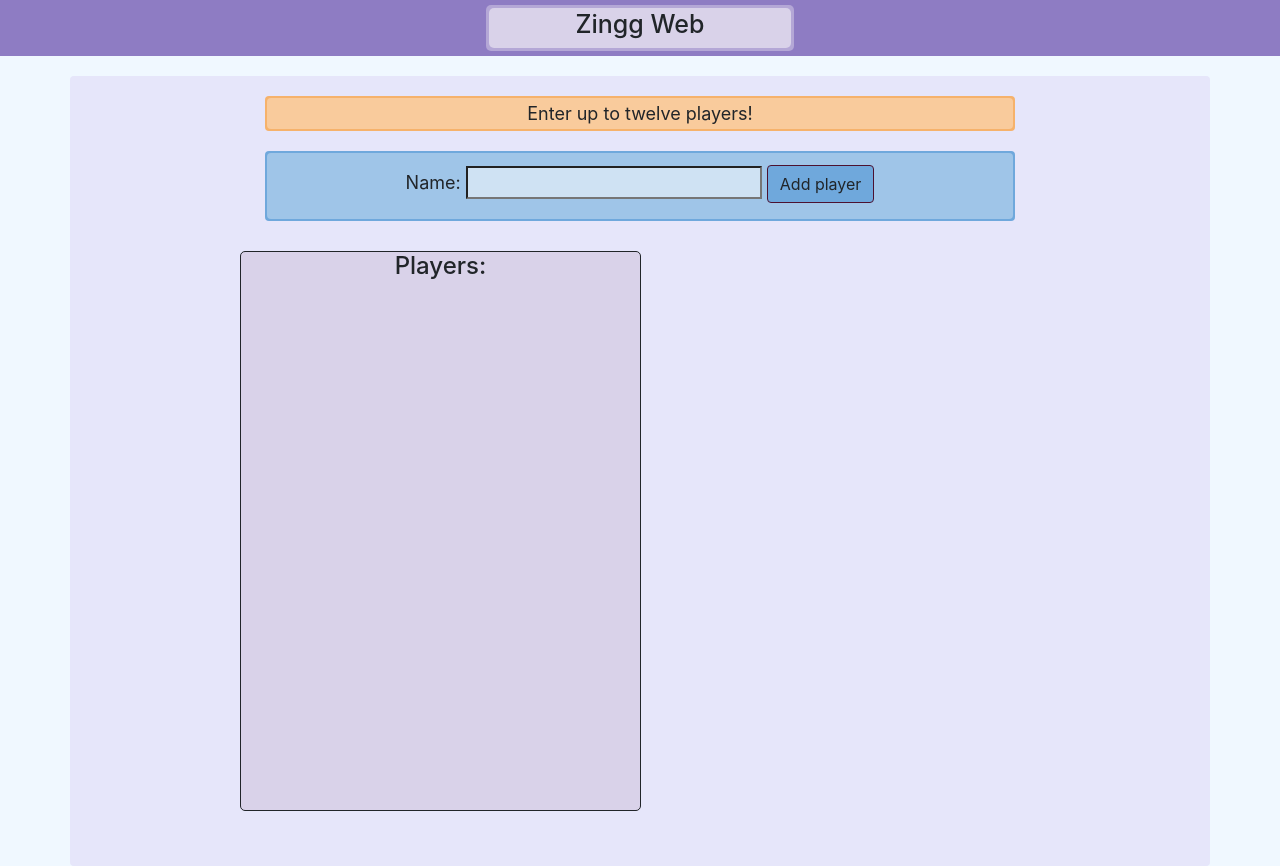
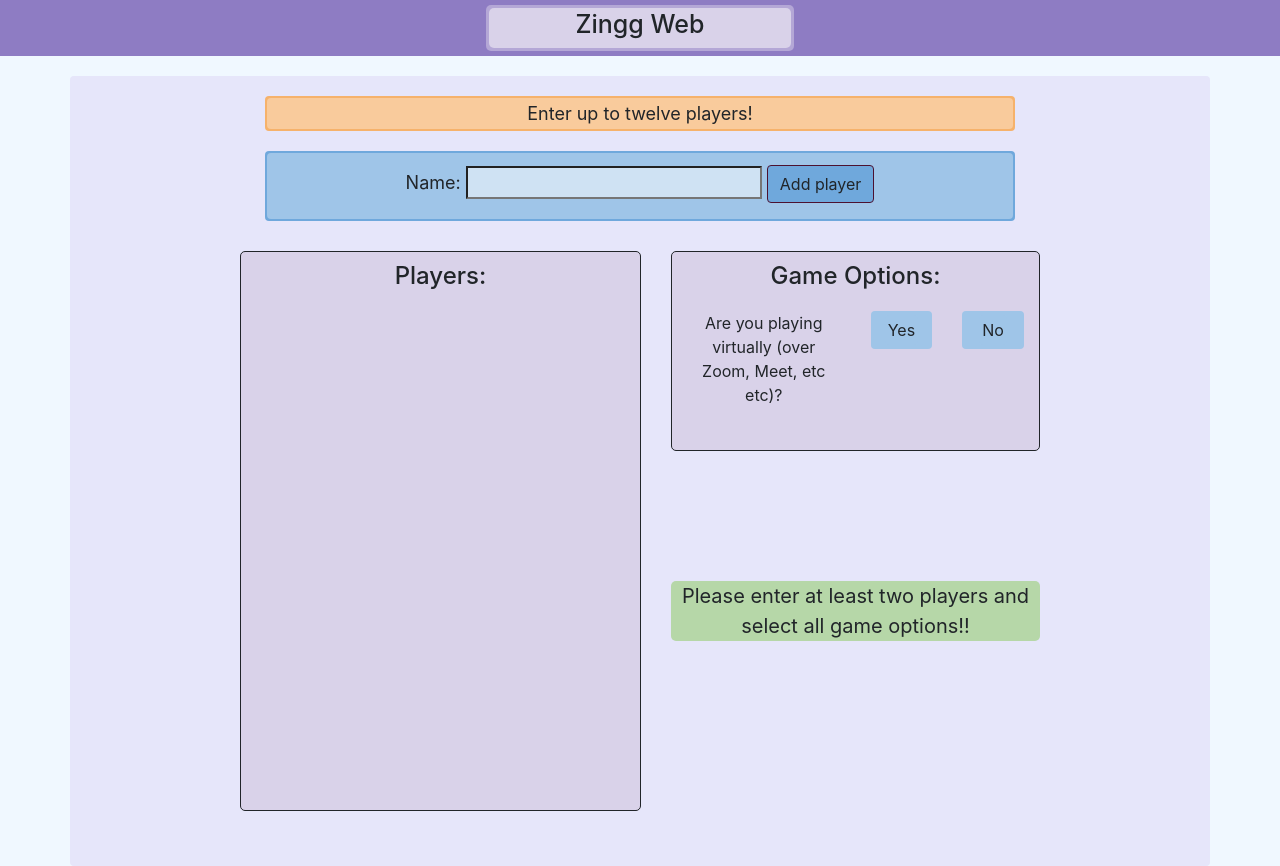
Before and after one commit to ncteisen/zingg, a React (Create React App) app: page / in a window 1280 px wide. Both pictures are taken after a click on the link "Start!". Built offline with nearby package versions, Linux system fonts and the light colour scheme.

Commit message:
add game opts

```diff
--- a/src/App.css
+++ b/src/App.css
@@ -68,8 +68,13 @@
   margin: auto;
 }
 
-#player3 {
-  margin: auto;
+#btn1 {
+  padding: 3px;
+  border-radius: 5px;
+}
+
+#btn2 {
+  padding: 2px;
 }
 
 #playerPlaceholder {
@@ -163,7 +168,16 @@
   border-color: #4c1130;
   margin: auto;
   font-size: 30px;
-  margin-top: 160px;
+  margin-top: 130px;
+}
+
+.lobby-cant-start-message {
+  border-color: #4c1130;
+  margin: auto;
+  margin-left: 30px;
+  border-radius: 5px;
+  font-size: 20px;
+  margin-top: 130px;
 }
 
 .player-holder {
@@ -174,8 +188,18 @@
   height: 560px;
 }
 
-.players-title{
+.game-opts-holder {
+  border-style: solid;
+  border-width: 1px;
+  border-radius: 5px;
+  margin-top: 30px;
+  margin-left: 30px;
+  height: 200px;
+}
+
+.lobby-box-title{
   margin-bottom: 20px;
+  margin-top: 10px;
 }
 
 .lobby-player {
--- a/src/App.tsx
+++ b/src/App.tsx
@@ -1,5 +1,6 @@
 import React from 'react';
 import Game from './Game';
+import GameOpts, { VirtualMode } from "./GameOpts";
 import Lobby from './Lobby';
 import './App.css';
 import './Colors.css';
@@ -70,19 +71,21 @@ enum AppStateEnum {
   HOME,
   LOBBY,
   GAME
-}
+};
 
 type AppProps = {};
 type AppState = {
   value: string;
   names: string[];
   state: AppStateEnum;
+  opts: GameOpts;
 };
 class App extends React.Component<AppProps, AppState> {
     state = {
         value: '',
-        names: gameDebuggingMode ? ["Noah", "Sarahsdlfksdflksdjflk"] : new Array<string>(),
-        state: gameDebuggingMode ? AppStateEnum.GAME : AppStateEnum.HOME
+        names: gameDebuggingMode ? ["Noah", "Sarah"] : new Array<string>(),
+        state: gameDebuggingMode ? AppStateEnum.LOBBY : AppStateEnum.HOME,
+        opts: { virtualMode: VirtualMode.UNSET }
     }
 
   handleSubmit = (event: React.FormEvent<HTMLFormElement>) => {
@@ -118,6 +121,14 @@ class App extends React.Component<AppProps, AppState> {
     this.setState({value: event.target.value});
   }
 
+  handleVirtualClick = (virtualMode: VirtualMode) => {
+    this.setState(prevState => {
+      let opts = Object.assign({}, prevState.opts);
+      opts.virtualMode = virtualMode;
+      return { opts };
+    })
+  }
+
   renderHome() {
     return <Home handleHomeToLobby={this.handleHomeToLobby}/>;
   }
@@ -126,8 +137,10 @@ class App extends React.Component<AppProps, AppState> {
     return (
       <Lobby names={this.state.names}
            value={this.state.value}
+           gameOpts={this.state.opts}
            handleSubmit={this.handleSubmit}
            handleChange={this.handleChange}
+           handleVirtualClick={this.handleVirtualClick}
            handleLobbyToGame={this.handleLobbyToGame} />
     );
   }
--- /dev/null
+++ b/src/GameOpts.tsx
@@ -0,0 +1,14 @@
+import React from 'react';
+
+export enum VirtualMode {
+  UNSET,
+  VIRTUAL,
+  LIVE
+};
+
+// Global game options. This controls card content.
+type GameOpts = {
+  virtualMode: VirtualMode
+};
+
+export default GameOpts;
--- a/src/Lobby.tsx
+++ b/src/Lobby.tsx
@@ -1,15 +1,24 @@
 import React from 'react';
+import GameOpts, { VirtualMode } from "./GameOpts";
 import GameHeader from './GameHeader'
 
 type LobbyProps = {
   handleLobbyToGame: () => void
   names: string[];
   value: string;
+  gameOpts: GameOpts;
   handleSubmit: (event: React.FormEvent<HTMLFormElement>) => void
   handleChange: (event: React.ChangeEvent<HTMLInputElement>) => void
+  handleVirtualClick: (virtualMode: VirtualMode) => void
 };
 function Lobby(Props: LobbyProps) {
   console.log("Lobby.render()");
+  let start_button;
+  if (Props.names.length > 1 && Props.gameOpts.virtualMode != VirtualMode.UNSET) {
+    start_button = <a className="btn lobby-btn-start green2" onClick={Props.handleLobbyToGame}>Start game</a>;
+  } else {
+    start_button = <p className="lobby-cant-start-message green2">Please enter at least two players and select all game options!!</p>
+  }
   return (
       <div className="app-container">
         <GameHeader />
@@ -41,7 +50,7 @@ function Lobby(Props: LobbyProps) {
             </div>
             <div className="row">
               <div className="col player-holder purple1">
-              <h4 className="players-title">Players:</h4>
+              <h4 className="lobby-box-title">Players:</h4>
               <div>
                 {Props.names.map((name, index) => (
                   <div id="player2" className="lobby-player red3 container rounded">
@@ -55,9 +64,29 @@ function Lobby(Props: LobbyProps) {
               </div>
               </div>
               <div className="col start-game-holder">
-                {Props.names.length > 1 &&
-                  <a className="btn lobby-btn-start green2" onClick={Props.handleLobbyToGame}>Start game</a>
-                }
+                <div className="row">
+                  <div className="col game-opts-holder purple1">
+                    <h4 className="lobby-box-title">Game Options:</h4>
+                    <div className="row">
+                      <div className="col-6">
+                      Are you playing virtually (over Zoom, Meet, etc etc)?
+                      </div>
+                      <div className="col-3">
+                        <div id="btn1" onClick={() => Props.handleVirtualClick(VirtualMode.VIRTUAL)} className="blue2 container rounded btn">
+                          <a id="btn2" className={Props.gameOpts.virtualMode == VirtualMode.VIRTUAL ? "blue1" : "blue2" + " btn"}>Yes</a>
+                        </div>
+                      </div>
+                      <div className="col-3">
+                        <div id="btn1" onClick={() => Props.handleVirtualClick(VirtualMode.LIVE)} className="blue2 container rounded btn">
+                          <a id="btn2"  className={Props.gameOpts.virtualMode == VirtualMode.LIVE ? "blue1" : "blue2" + " btn"}>No</a>
+                        </div>
+                      </div>
+                    </div>
+                  </div>
+                </div>
+                <div className="row">
+                {start_button}
+                </div>
               </div>
             </div>
           </div>
```
